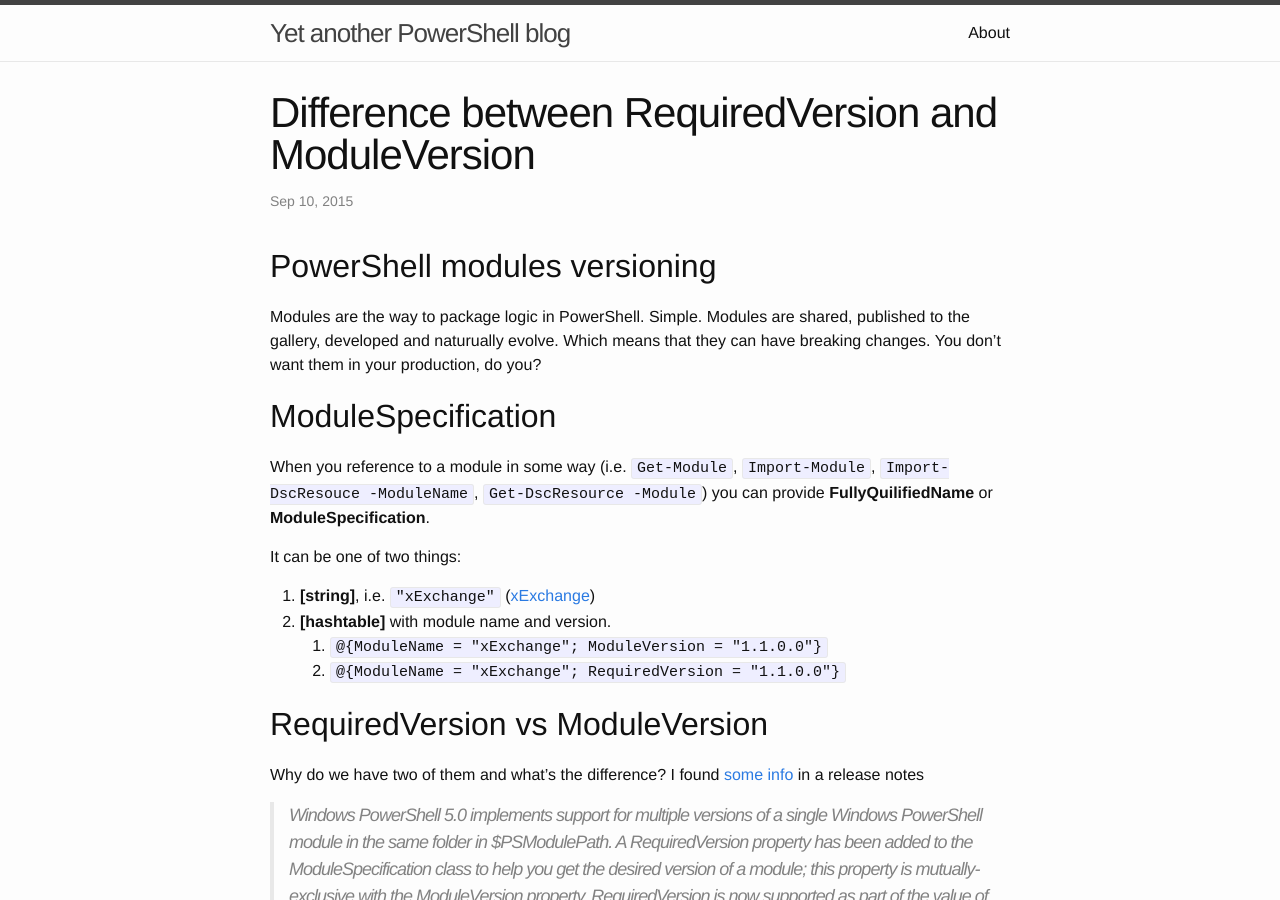
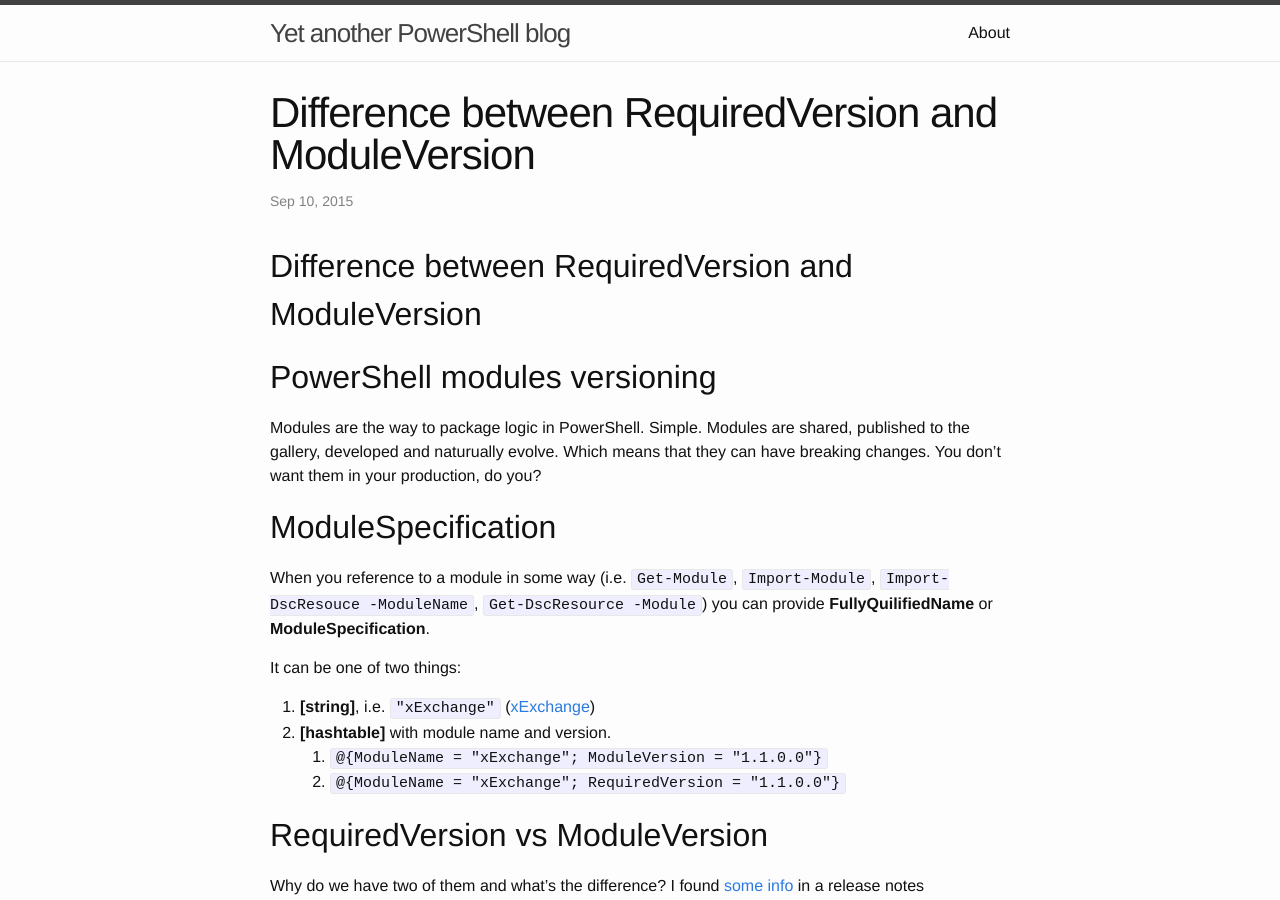
Before and after one commit to vors/vors.github.io, a Jekyll site: the page built from _posts/2015-09-10-difference-between-requiredversion-and-moduleversion.markdown, in a window 1280 px wide and 900 px high. Built offline with Jekyll 4.4.1, drawn with Linux system fonts in a browser that asks for light colours.

Commit message:
Update 2015-09-10-difference-between-requiredversion-and-moduleversion.markdown

```diff
--- a/_posts/2015-09-10-difference-between-requiredversion-and-moduleversion.markdown
+++ b/_posts/2015-09-10-difference-between-requiredversion-and-moduleversion.markdown
@@ -5,6 +5,9 @@
 comments: true
 categories: [powershell, dsc]
 ---
+
+Difference between RequiredVersion and ModuleVersion
+--------------------
 
 ## PowerShell modules versioning
 
```
